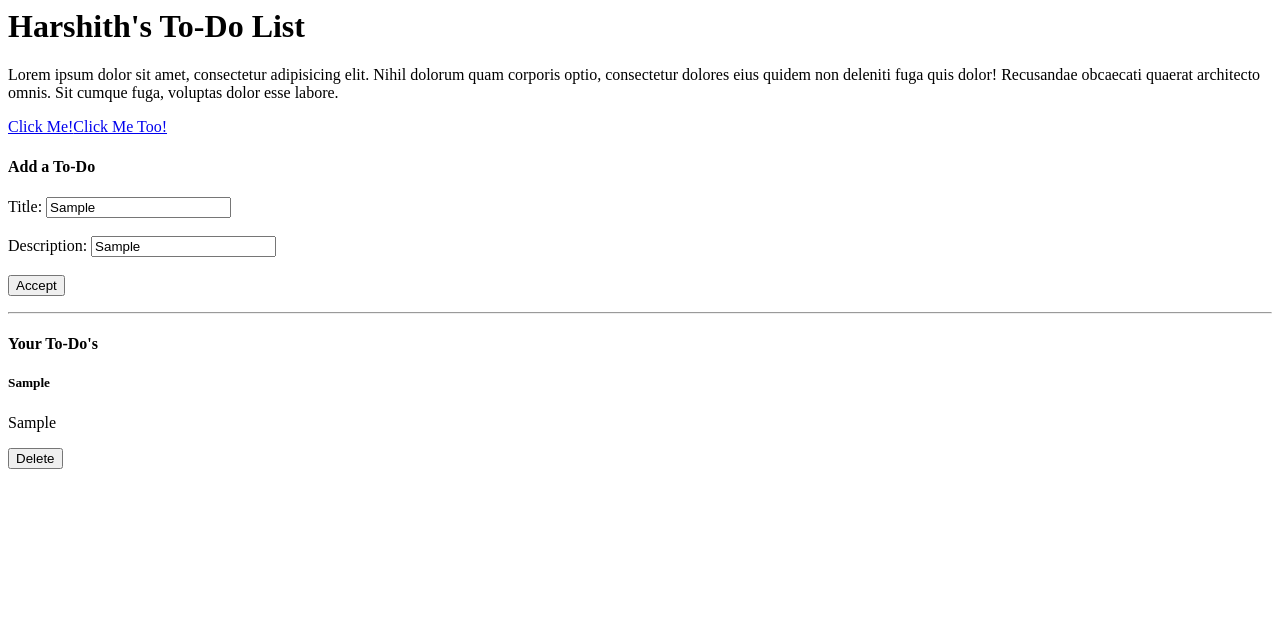
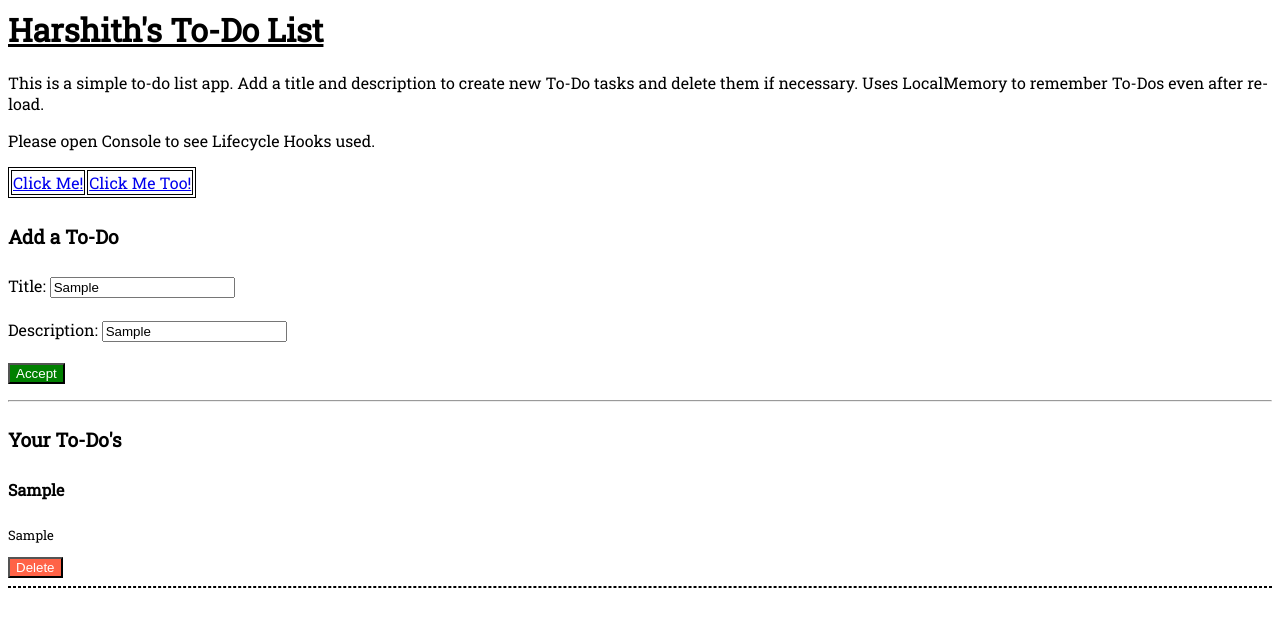
Before and after one commit to Harshith-Varma/Angular-ToDoList, an Angular app: page / in a window 1280 px wide. Both pictures are taken after typing "Sample", "Sample" into the empty fields and a click on the button "Accept". Shown: the top 626 px of the page. Built offline with nearby package versions, Linux system fonts and the light colour scheme.

Commit message:
9 files modified, 1 added

```diff
--- a/src/app/app.component.css
+++ b/src/app/app.component.css
@@ -0,0 +1,16 @@
+@import url('https://fonts.googleapis.com/css2?family=Roboto+Slab&display=swap');
+
+* {
+  font-family: 'Roboto Slab', serif;
+}
+
+table,
+td {
+  align-content: center;
+  border: 1px solid;
+}
+
+.heading {
+  font-weight: bold;
+  text-decoration: underline;
+}
--- a/src/app/app.component.html
+++ b/src/app/app.component.html
@@ -1,13 +1,24 @@
 <div>
-  <h1>{{ title }} To-Do List</h1>
+  <h1 class="heading">{{ title }} To-Do List</h1>
   <p>
-    Lorem ipsum dolor sit amet, consectetur adipisicing elit. Nihil dolorum quam
-    corporis optio, consectetur dolores eius quidem non deleniti fuga quis
-    dolor! Recusandae obcaecati quaerat architecto omnis. Sit cumque fuga,
-    voluptas dolor esse labore.
+    This is a simple to-do list app. Add a title and description to create new
+    To-Do tasks and delete them if necessary. Uses LocalMemory to remember
+    To-Dos even after re-load.
   </p>
-  <a routerLinkActive="active" routerLink="/description-two">Click Me!</a>
-  <a routerLinkActive="active" routerLink="/description-three">Click Me Too!</a>
+  <p>Please open Console to see Lifecycle Hooks used.</p>
+
+  <table class="route-table">
+    <tr>
+      <td>
+        <a routerLinkActive="active" routerLink="/description-two">Click Me!</a>
+      </td>
+      <td>
+        <a routerLinkActive="active" routerLink="/description-three"
+          >Click Me Too!</a
+        >
+      </td>
+    </tr>
+  </table>
   <router-outlet></router-outlet>
   <app-todos></app-todos>
 </div>
--- a/src/app/app.module.ts
+++ b/src/app/app.module.ts
@@ -2,6 +2,7 @@ import { NgModule } from '@angular/core';
 import { BrowserModule } from '@angular/platform-browser';
 import { FormsModule } from '@angular/forms';
 import { AppRoutingModule } from './app.routing.module';
+import { AddTodoService } from './app.service.ts';
 import { AddTodoComponent } from './createdComponents/add-todo/add-todo.component';
 import { TodoItemsComponent } from './createdComponents/todo-items/todo-items.component';
 import { ToDosComponent } from './createdComponents/todos/todos.component';
@@ -14,8 +15,8 @@ import { AppComponent } from './app.component';
     ToDosComponent,
     TodoItemsComponent,
     AddTodoComponent,
-
   ],
   bootstrap: [AppComponent],
+  providers: [AddTodoService],
 })
 export class AppModule {}
--- /dev/null
+++ b/src/app/app.service.ts
@@ -0,0 +1,12 @@
+import { Injectable } from '@angular/core';
+import { Todo } from './Todo';
+
+@Injectable()
+export class AddTodoService {
+  todoList: Todo[];
+  addTodo(todo: Todo) {
+    console.log(todo);
+    this.todoList.push(todo);
+    localStorage.setItem('todoList', JSON.stringify(this.todoList));
+  }
+}
--- a/src/app/createdComponents/add-todo/add-todo.component.css
+++ b/src/app/createdComponents/add-todo/add-todo.component.css
@@ -0,0 +1,4 @@
+.btn {
+  background-color: green;
+  color: white;
+}
--- a/src/app/createdComponents/todo-items/todo-items.component.css
+++ b/src/app/createdComponents/todo-items/todo-items.component.css
@@ -0,0 +1,16 @@
+.btn {
+  background-color: tomato;
+  color: white;
+}
+
+.todo-title {
+  font-size: medium;
+}
+
+.todo-desc {
+  font-size: small;
+}
+
+.todo-separator {
+  border: 1px dashed;
+}
--- a/src/app/createdComponents/todo-items/todo-items.component.html
+++ b/src/app/createdComponents/todo-items/todo-items.component.html
@@ -1,5 +1,6 @@
 <div>
-  <h5>{{ todo.title }}</h5>
-  <p>{{ todo.desc }}</p>
+  <h5 class="todo-title">{{ todo.title }}</h5>
+  <p class="todo-desc">{{ todo.desc }}</p>
   <button class="btn" (click)="onClickPerform()">Delete</button>
+  <hr class="todo-separator" />
 </div>
--- a/src/app/createdComponents/todos/todos.component.css
+++ b/src/app/createdComponents/todos/todos.component.css
@@ -0,0 +1,3 @@
+.sec-title {
+  font-size: larger;
+}
--- a/src/app/createdComponents/todos/todos.component.html
+++ b/src/app/createdComponents/todos/todos.component.html
@@ -1,6 +1,6 @@
-<h4>Add a To-Do</h4>
+<h4 class="sec-title">Add a To-Do</h4>
 <app-add-todo (todoAdd)="addTodo($event)"></app-add-todo>
-<h4>Your To-Do's</h4>
+<h4 class="sec-title">Your To-Do's</h4>
 <div *ngIf="this.todoList.length === 0; else elseBlock">
   No To-Do items to display.
 </div>
--- a/src/app/createdComponents/todos/todos.component.ts
+++ b/src/app/createdComponents/todos/todos.component.ts
@@ -1,5 +1,6 @@
 import { Component, OnInit } from '@angular/core';
 import { Todo } from '../../Todo';
+import { AddTodoService } from '../../app.service';
 
 @Component({
   selector: 'app-todos',
@@ -9,7 +10,7 @@ import { Todo } from '../../Todo';
 export class ToDosComponent implements OnInit {
   todoList: Todo[];
   localItems: string;
-  constructor() {
+  constructor(private addTodoService: AddTodoService) {
     this.localItems = localStorage.getItem('todoList');
     if (this.localItems == null) {
       this.todoList = [];
```
